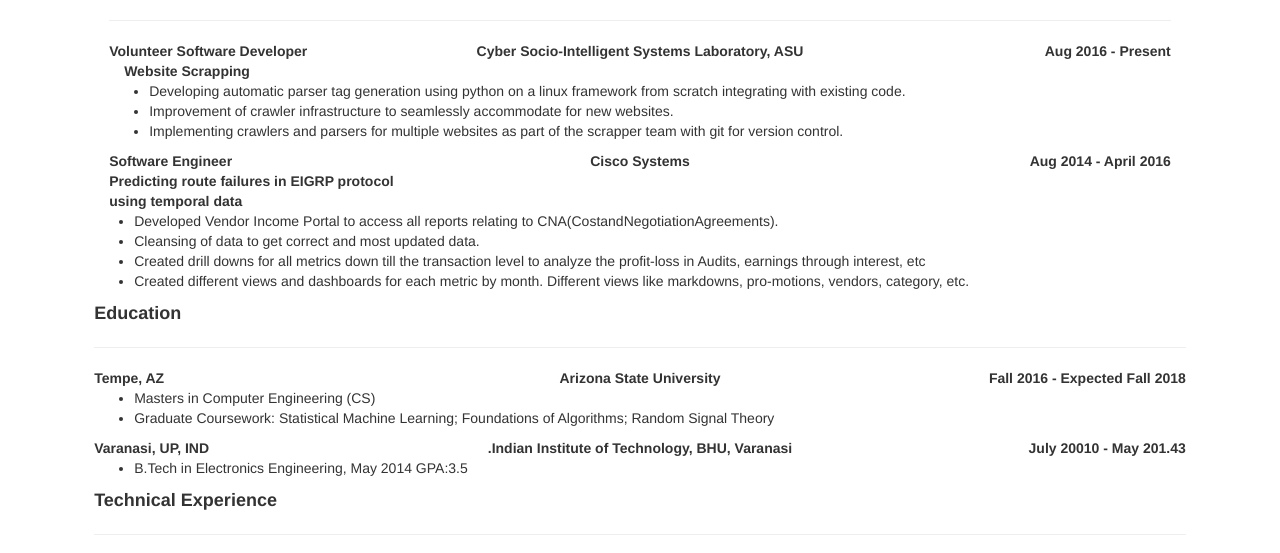
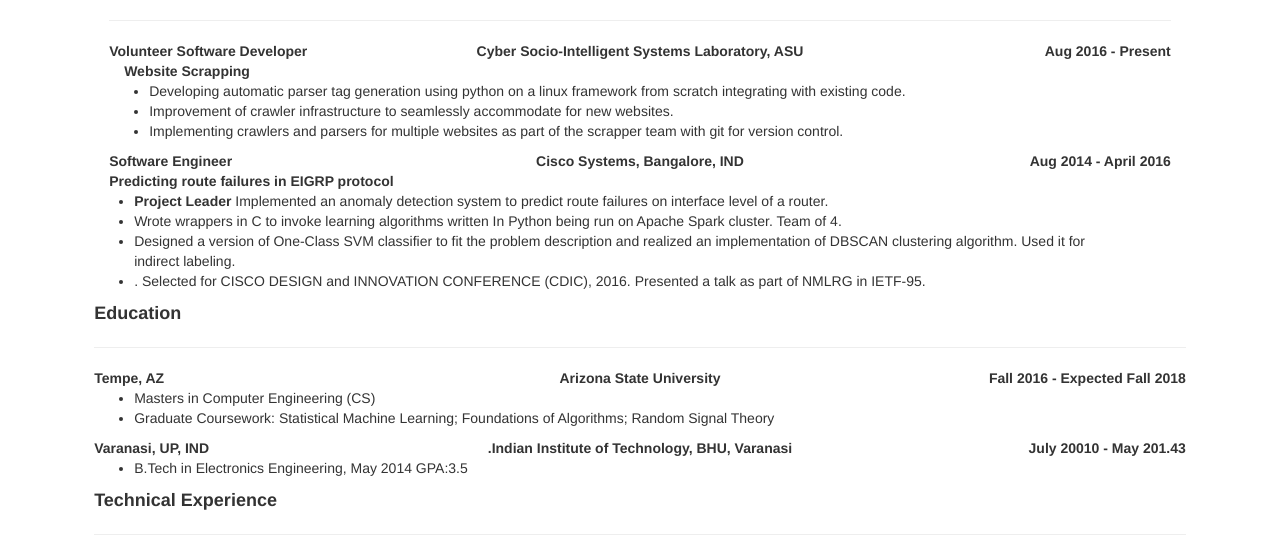
Before and after one commit to ru1saha/ru1saha.github.io, a plain HTML site: page index.html at #/resume in a window 1280 px wide. Shown: the part 167-720 px from the top of the page. Drawn offline with Linux system fonts and the light colour scheme.

Commit message:
Update resume.html

```diff
--- a/resume/resume.html
+++ b/resume/resume.html
@@ -63,7 +63,7 @@
                 <span><b>Software Engineer</b></span>
             </div>
           <div class="col-md-4" align="center">
-                <span><b>Cisco Systems</b></span>
+                <span><b>Cisco Systems, Bangalore, IND</b></span>
             </div>
            <div class="col-md-4" align="right">
                 <span><b>Aug 2014 - April 2016</b></span>
@@ -73,24 +73,24 @@
 
             <div class="col-md-11 col-md-offset-.5">
                 <div class="col-md-4">
-                    <span><b>Predicting route failures in EIGRP protocol using temporal data</b></span>
+                    <span><b>Predicting route failures in EIGRP protocol</b></span>
                 </div>
             </div>
             <div class="col-md-11 col-md-offset-.5">
                 <ul>
                     <li>
-                        <span>Developed Vendor Income Portal to access all reports relating to CNA(CostandNegotiationAgreements).</span>
+                        <span> <b> Project Leader </b> Implemented an anomaly detection system to predict route failures on interface level of a router.</span>
                     </li>
                     <li>
-                        <span>Cleansing of data to get correct and most updated data.</span>
+                        <span>Wrote wrappers in C to invoke learning algorithms written In Python being run on Apache Spark cluster. Team of 4.</span>
                     </li>
                     <li>
-                        <span>Created drill downs for all metrics down till the transaction level to analyze the profit-loss in Audits,
-                            earnings through interest, etc</span>
+                        <span>Designed a version of One-Class SVM classifier to fit the problem description and realized an implementation of DBSCAN
+clustering algorithm. Used it for indirect labeling.</span>
                     </li>
                     <li>
-                        <span>Created different views and dashboards for each metric by month.
-                            Different views like markdowns, pro-motions, vendors, category, etc.
+                        <span>.
+                            Selected for CISCO DESIGN and INNOVATION CONFERENCE (CDIC), 2016. Presented a talk as part of NMLRG in IETF-95.
                         </span>
                     </li>
                 </ul>
```
